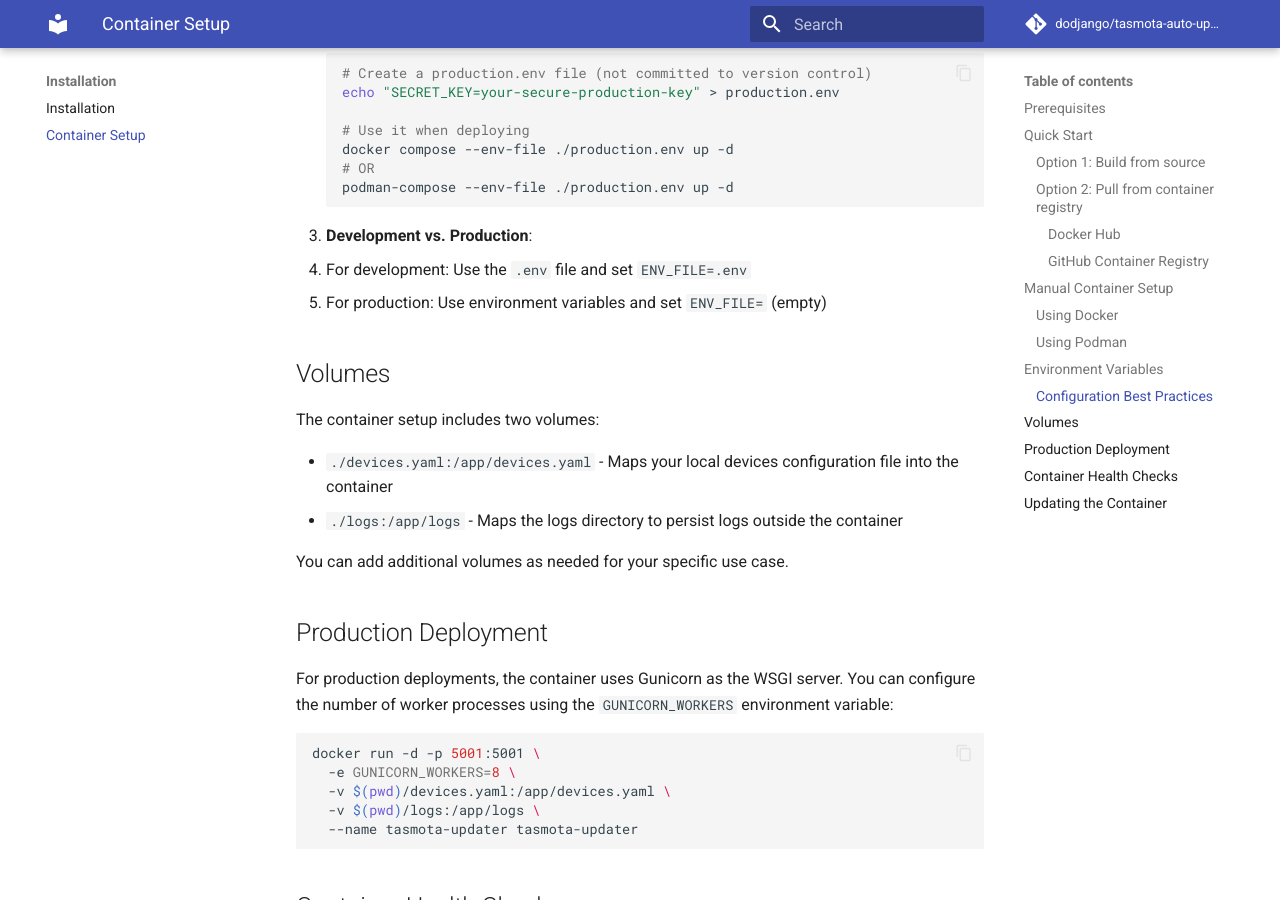
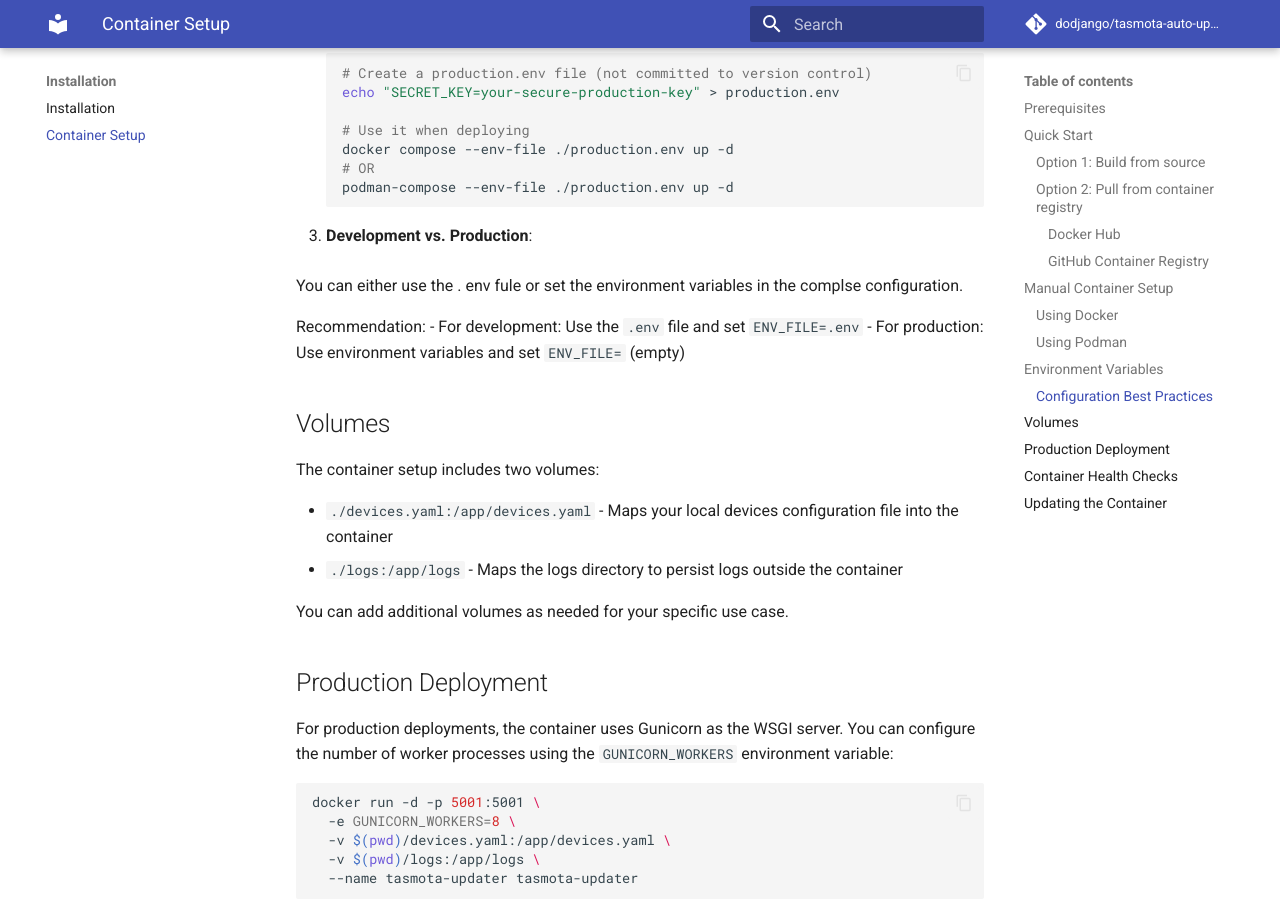
Before and after one commit to dodjango/tasmota-auto-updater, an MkDocs documentation site: the page built from docs/container-setup.md, in a window 1280 px wide and 900 px high, scrolled down 2635 px. Built offline with MkDocs 1.6.1 and Material for MkDocs 9.7.7, drawn with Linux system fonts in a browser that asks for light colours; comment, search, counter and statistics services are not loaded; some of the changed text lies outside the part shown.

Commit message:
container-setup.md aktualisieren

````diff
--- a/docs/container-setup.md
+++ b/docs/container-setup.md
@@ -15,7 +15,7 @@
 
 ```bash
 # Clone the repository
-git clone https://github.com/yourusername/tasmota-updater.git
+git clone https://github.com/dodjango/tasmota-updater.git
 cd tasmota-updater
 
 # Using Docker
@@ -120,6 +120,10 @@
    ```
 
 3. **Development vs. Production**:
+
+You can either use the . env fule or set the environment variables in the complse configuration.
+
+Recommendation:
    - For development: Use the `.env` file and set `ENV_FILE=.env`
    - For production: Use environment variables and set `ENV_FILE=` (empty)
 
````
